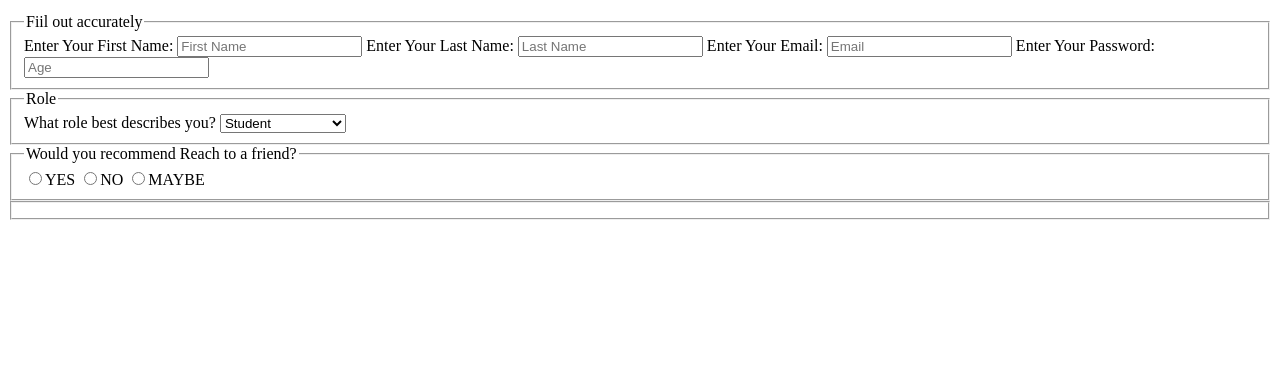
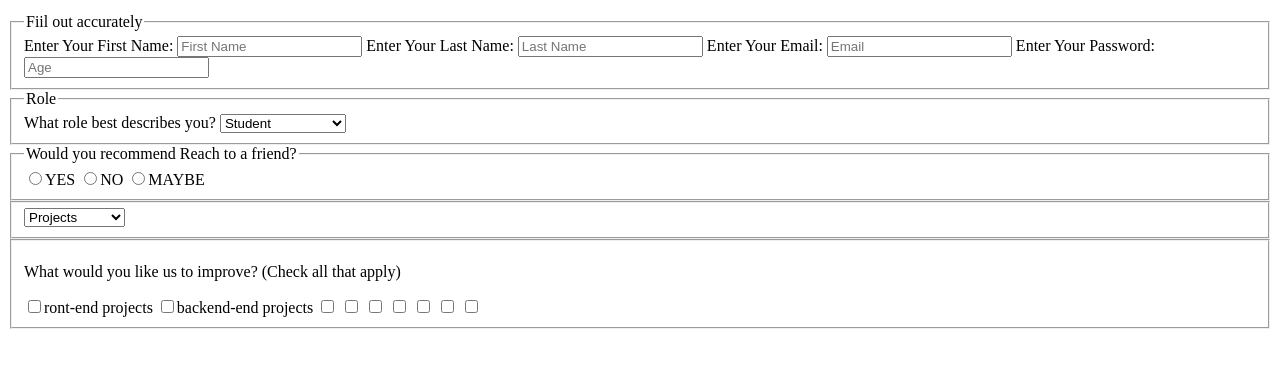
Before and after one commit to IamVictheCG/Survey-Form, a plain HTML site: page index.html in a window 1280 px wide. Shown: the part 101-468 px from the top of the page. Drawn offline with Linux system fonts and the light colour scheme.

Commit message:
chore: updates made

```diff
--- a/index.html
+++ b/index.html
@@ -17,6 +17,7 @@
             <label for="email">Enter Your Email: <input type="email" name="email" id="email" placeholder="Email"></label>
             <label for="age">Enter Your Password: <input type="number" name="age" id="age" placeholder="Age"></label>
         </fieldset>
+
         <fieldset>
             <legend>Role</legend>
             <label for="role">What role best describes you?
@@ -39,7 +40,27 @@
         </fieldset>
 
         <fieldset>
-            <label for="fav-feat"></label>
+            <label for="fav-feat">
+                <select name="fav-feat" id="fav-feat">
+                    <option value="">Projects</option>
+                    <option value="">Challenges</option>
+                    <option value="">Community</option>
+                    <option value="">Open Source</option>
+                </select>
+            </label>
+        </fieldset>
+
+        <fieldset>
+            <p>What would you like us to improve? <span>(Check all that apply)</span></p>
+            <label for="front-end"><input type="checkbox" name="front-end" id="front-end">ront-end projects</label>
+            <label for="back-end"><input type="checkbox" name="back-end" id="back-end">backend-end projects</label>
+            <label for="data-visual"><input type="checkbox" name="data-visual" id="data-visual"></label>
+            <label for="challenges"><input type="checkbox" name="challenges" id="challenges"></label>
+            <label for="open-source"><input type="checkbox" name="open-source" id="open-source"></label>
+            <label for=""><input type="checkbox" name="" id=""></label>
+            <label for=""><input type="checkbox" name="" id=""></label>
+            <label for=""><input type="checkbox" name="" id=""></label>
+            <label for=""><input type="checkbox" name="" id=""></label>
         </fieldset>
 
     </form>
```
